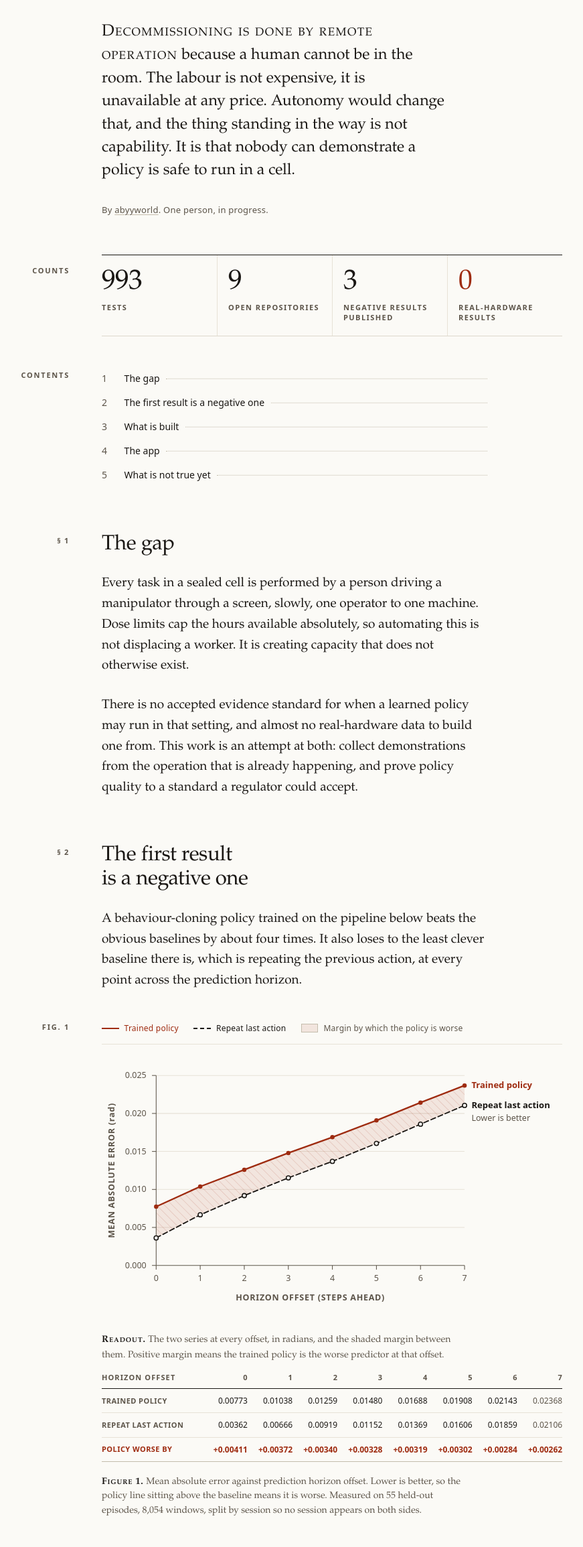
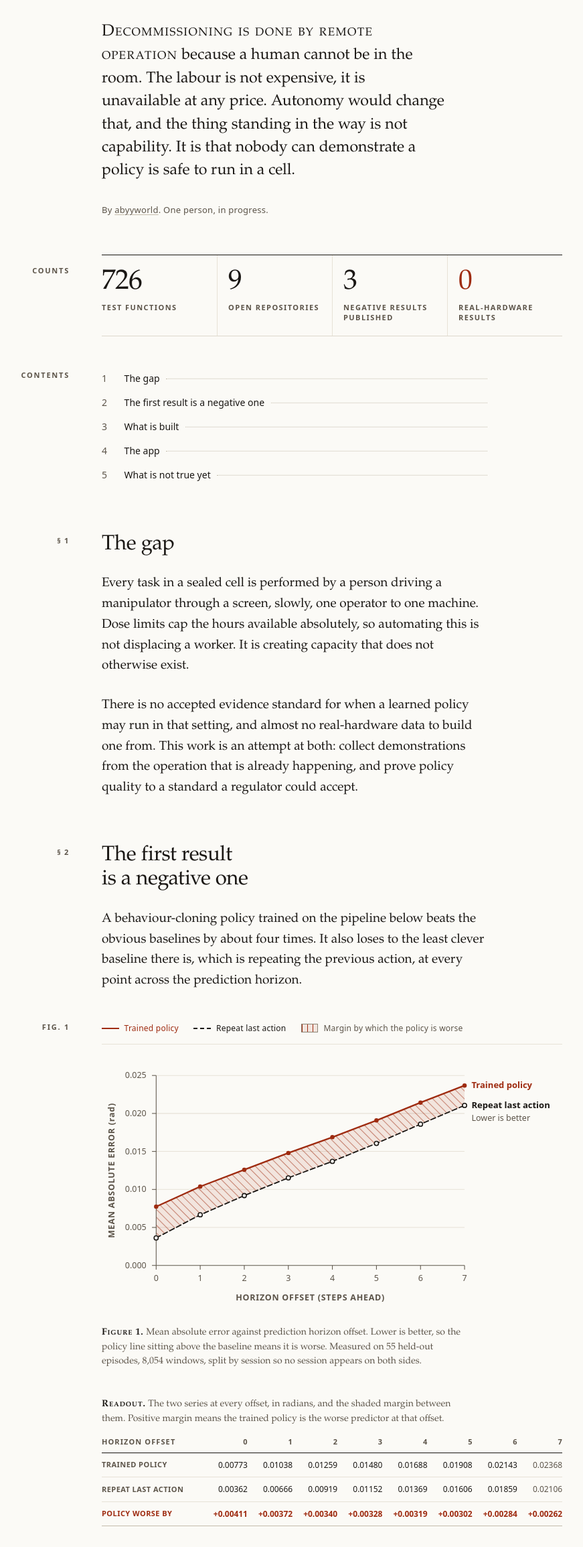
Before and after one commit to abyyworld/teleop-pipeline, a plain HTML site: page index.html in a window 1280 px wide. Shown: the part 401-2710 px from the top of the page at 67% size, without its empty margins (224-1095 px from the left). Drawn offline with Linux system fonts and the light colour scheme.

Commit message:
Make the page's own numbers reconcile, and fix the figure
An adversarial pass on the redesign found something worse than any layout
fault: the headline said 993 tests while the page's own table of nine
repositories summed to 729. On a page whose entire argument is that its
figures can be checked, the easiest number to check did not survive being
checked.

The cause was two counting methods on one page. The headline came from
pytest collecting parametrised cases across all nine repositories; the
per-repository figures were test functions counted from source. Both are
defensible and they are not the same quantity. Three of the nine cannot be
collected at all without installing their dependency sets, so that total
was not reproducible on demand either.

Now there is one method everywhere, test functions counted from source,
726 in total, and the nine figures sum to exactly that. The colophon prints
the command instead of claiming the numbers came from running the code,
which was true of the evaluation figures and not of these. Continuous
integration checks this repository's figure the same way the page says to.

Also from the critique: the readout table had been inserted between the
chart and its caption, so the caption read as the table's; the hatch marking
the margin band was drawn on the pattern tile's edge and half of every line
was clipped away; and the legend swatch for that band showed a plain tint,
so the key did not depict the mark it identified. Marks that carry meaning
now use a token held to 3:1 against both surfaces in both themes, separate
from the hairlines that merely separate rows and are decorative.

```diff
--- a/index.html
+++ b/index.html
@@ -25,6 +25,10 @@
   --muted:      #5C5449;
   --rule:       #DED8CC;
   --rule-firm:  #C4BCAC;
+  /* Marks a reader must be able to see: a control boundary, a legend
+     swatch, a numbered marker. Held to 3:1; the hairlines above are
+     decorative and are not. */
+  --rule-ui:    #8C8474;
   --accent:     #9E2B10;
   --accent-ink: #9E2B10;
   --band-fill:  rgba(158, 43, 16, 0.10);
@@ -52,6 +56,7 @@
     --muted:      #A39A8D;
     --rule:       #302C27;
     --rule-firm:  #443E36;
+    --rule-ui:    #7A7265;
     --accent:     #F0866A;
     --accent-ink: #F0866A;
     --band-fill:  rgba(240, 134, 106, 0.16);
@@ -68,6 +73,7 @@
   --muted:      #A39A8D;
   --rule:       #302C27;
   --rule-firm:  #443E36;
+  --rule-ui:    #7A7265;
   --accent:     #F0866A;
   --accent-ink: #F0866A;
   --band-fill:  rgba(240, 134, 106, 0.16);
@@ -209,7 +215,7 @@ a:hover { text-decoration-thickness: 2px; }
   text-transform: uppercase;
   color: var(--muted);
   background: none;
-  border: 1px solid var(--rule);
+  border: 1px solid var(--rule-ui);
   border-radius: 999px;
   padding: 0.3rem 0.7rem;
   cursor: pointer;
@@ -400,8 +406,15 @@ figure { margin: calc(var(--rhythm) * 1.6) 0 calc(var(--rhythm) * 1.6); }
 .legend .s2 { color: var(--ink); }
 .legend .s2 .swatch::before { border-top-style: dashed; }
 .legend .s3 .swatch {
-  background: var(--band-fill);
-  border: 1px solid var(--rule-firm);
+  /* Same fill and same hatch as the band it keys. A swatch that does not look
+     like its mark is worse than no swatch. */
+  background-image: repeating-linear-gradient(
+    90deg,
+    var(--accent-ink) 0 1px,
+    transparent 1px 8px
+  );
+  background-color: var(--band-fill);
+  border: 1px solid var(--rule-ui);
   height: 0.85rem;
 }
 .legend .s3 .swatch::before { content: none; }
@@ -420,13 +433,17 @@ figure { margin: calc(var(--rhythm) * 1.6) 0 calc(var(--rhythm) * 1.6); }
 .s1dot   { fill: var(--accent-ink); }
 .s2dot   { fill: var(--paper); stroke: var(--ink); }
 .bandfill{ fill: var(--band-fill); }
-.hatch   { stroke: var(--accent-ink); stroke-width: 0.8; stroke-opacity: 0.32; }
+/* Centred in the 8-unit tile, not on its edge: a stroke on the boundary is
+   half clipped and the neighbouring tile does not fill it back in. */
+.hatch   { stroke: var(--accent-ink); stroke-width: 1; stroke-opacity: 0.55; }
 .lab1    { fill: var(--accent-ink); }
 .lab2    { fill: var(--ink); }
 
 /* ---------- the readout under the plot ---------- */
 
-.readout { margin-top: calc(var(--rhythm) * 0.9); }
+/* The caption binds to the plot above it, the readout is a separate exhibit
+   below. The spacing has to say so, or the caption reads as the table's. */
+.readout { margin-top: calc(var(--rhythm) * 1.45); }
 .readout .tcaption { margin-bottom: calc(var(--rhythm) * 0.45); }
 table.rdt {
   min-width: 34rem;
@@ -477,7 +494,7 @@ figcaption {
   font-size: 0.875rem;
   line-height: 1.55;
   color: var(--muted);
-  margin-top: calc(var(--rhythm) * 0.7);
+  margin-top: calc(var(--rhythm) * 0.55);
   max-width: 34rem;
   text-wrap: pretty;
 }
@@ -677,7 +694,7 @@ code {
   font-size: 0.6875rem;
   font-weight: 700;
   color: var(--accent-ink);
-  border: 1px solid var(--rule-firm);
+  border: 1px solid var(--rule-ui);
   border-radius: 999px;
   width: 1.45rem;
   height: 1.45rem;
@@ -760,7 +777,7 @@ footer .sheet { padding-block: calc(var(--rhythm) * 1.2) calc(var(--rhythm) * 2.
   <div class="countsblock wide anchored" style="--mark-top: 1.5em;">
     <span class="mark">Counts</span>
     <div class="counts">
-      <div><span class="n">993</span><span class="k">Tests</span></div>
+      <div><span class="n">726</span><span class="k">Test functions</span></div>
       <div><span class="n">9</span><span class="k">Open repositories</span></div>
       <div><span class="n">3</span><span class="k">Negative results published</span></div>
       <div><span class="n zero">0</span><span class="k">Real-hardware results</span></div>
@@ -828,7 +845,7 @@ footer .sheet { padding-block: calc(var(--rhythm) * 1.2) calc(var(--rhythm) * 2.
           <defs>
             <pattern id="figHatch" width="8" height="8" patternUnits="userSpaceOnUse"
                      patternTransform="rotate(-45)">
-              <line class="hatch" x1="0" y1="0" x2="0" y2="8"/>
+              <line class="hatch" x1="4" y1="0" x2="4" y2="8"/>
             </pattern>
           </defs>
 
@@ -930,6 +947,12 @@ footer .sheet { padding-block: calc(var(--rhythm) * 1.2) calc(var(--rhythm) * 2.
           <text class="tlabel" x="530" y="93">Lower is better</text>
         </svg>
       </div>
+      <figcaption>
+        <span class="lab">Figure 1.</span> Mean absolute error against prediction horizon
+        offset. Lower is better, so the policy line sitting above the baseline means it is
+        worse. Measured on 55 held-out episodes, 8,054 windows, split by session so no
+        session appears on both sides.
+      </figcaption>
       <div class="readout">
         <p class="tcaption"><span class="lab">Readout.</span> The two series at every
         offset, in radians, and the shaded margin between them. Positive margin means
@@ -947,12 +970,6 @@ footer .sheet { padding-block: calc(var(--rhythm) * 1.2) calc(var(--rhythm) * 2.
           </table>
         </div>
       </div>
-      <figcaption>
-        <span class="lab">Figure 1.</span> Mean absolute error against prediction horizon
-        offset. Lower is better, so the policy line sitting above the baseline means it is
-        worse. Measured on 55 held-out episodes, 8,054 windows, split by session so no
-        session appears on both sides.
-      </figcaption>
     </figure>
 
     <div class="tablewrap wide anchored" style="--mark-top: 0.3em;">
@@ -1015,7 +1032,7 @@ footer .sheet { padding-block: calc(var(--rhythm) * 1.2) calc(var(--rhythm) * 2.
         <div class="rline">
           <a href="https://github.com/abyyworld/teleop-pipeline">teleop-pipeline</a>
           <span class="leader" aria-hidden="true"></span>
-          <span class="tests"><span data-check="tests">139</span> tests</span>
+          <span class="tests"><span data-check="tests">136</span> tests</span>
         </div>
         <p>Raw operator sessions in, a schema-checked, resampled, quality-scored and
         content-addressed corpus out, with every trained policy traceable to the exact
@@ -1195,7 +1212,10 @@ footer .sheet { padding-block: calc(var(--rhythm) * 1.2) calc(var(--rhythm) * 2.
   <div class="sheet">
     <p class="colophon">
       Work in progress, by <a href="https://github.com/abyyworld">abyyworld</a>.
-      Figures were produced by running the code, not counted from source.
+      Test counts are functions defined across the nine repositories, counted with
+      <code>grep -rhcE "^ *def test_" tests/*.py</code>, so the figures above sum to the
+      total and either can be reproduced in one command. The evaluation numbers came from
+      running the pipeline.
       <a href="https://github.com/abyyworld/teleop-pipeline/blob/main/index.html">Source for this page</a>.
     </p>
   </div>
```
Also changed, not shown: 1 other file.
